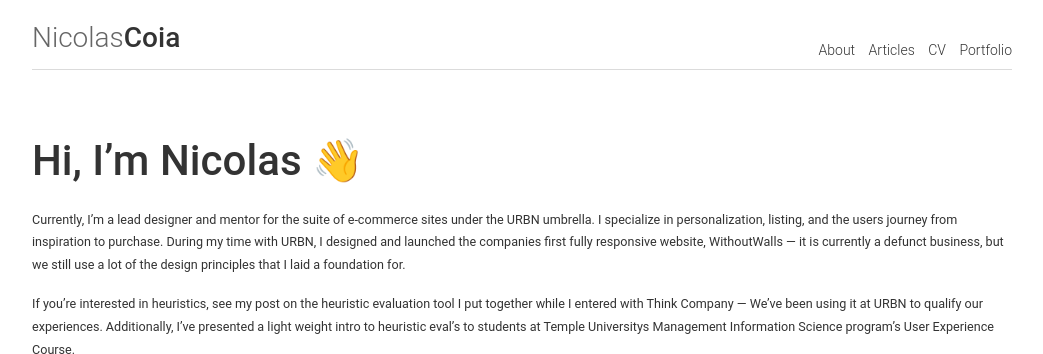
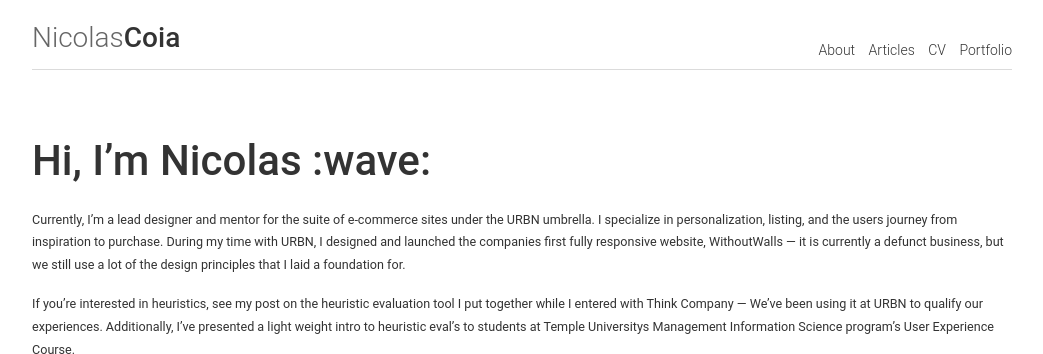
Before and after one commit to dyutibarma/monochrome, a Jekyll site: the page built from about.md, in a window 1280 px wide, cut to the strip 0-354 px from the top of the page. Shown: the whole strip, without its empty margins (118-1161 px from the left). Built offline with Jekyll 4.4.1, drawn with Linux system fonts in a browser that asks for light colours; some of the changed lines change nothing that is shown.

Commit message:
Update about.md

```diff
--- a/about.md
+++ b/about.md
@@ -3,7 +3,7 @@ layout: page
 title: About
 description: This page is about me.
 ---
-# Hi, I'm Nicolas 👋
+# Hi, I'm Nicolas :wave:
 Currently, I’m a lead designer and mentor for the suite of e-commerce sites under the URBN umbrella. I specialize in personalization, listing, and the users journey from inspiration to purchase. During my time with URBN, I designed and launched the companies first fully responsive website, WithoutWalls — it is currently a defunct business, but we still use a lot of the design principles that I laid a foundation for.
 
 If you’re interested in heuristics, see my post on the heuristic evaluation tool I put together while I entered with Think Company — We’ve been using it at URBN to qualify our experiences. Additionally, I’ve presented a light weight intro to heuristic eval’s to students at Temple Universitys Management Information Science program’s User Experience Course.
```
